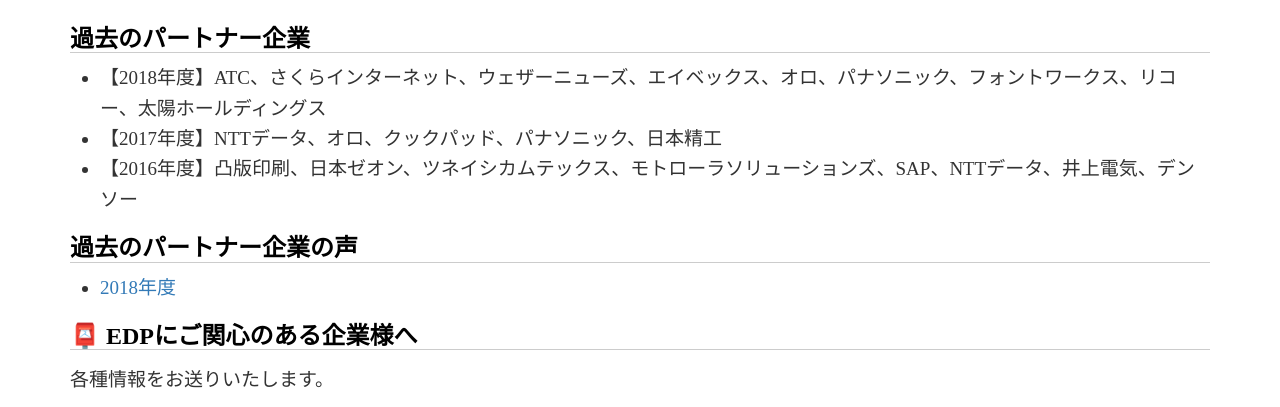
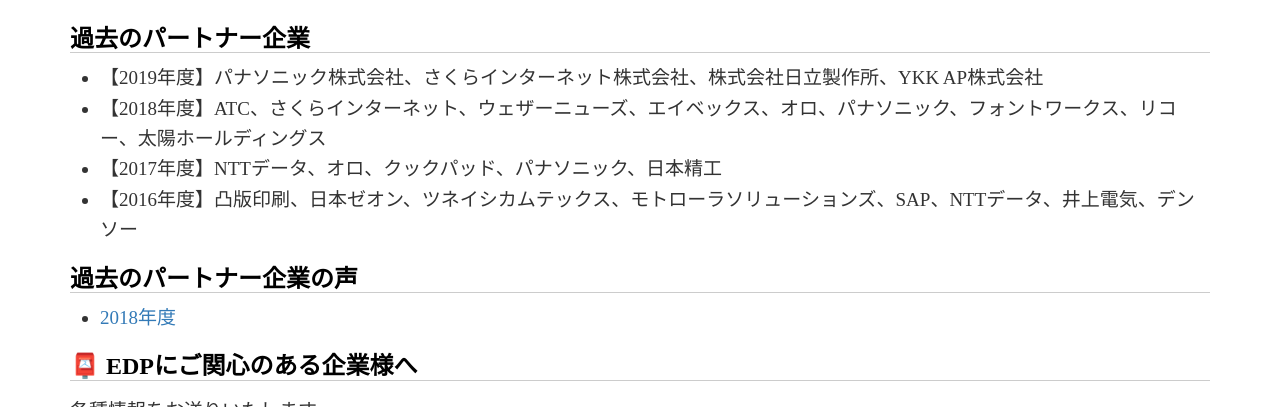
Before and after one commit to titech-edp/titech-edp.github.io, a Jekyll site: the page built from corporate-partner/index.md, in a window 1280 px wide and 900 px high, scrolled down 841 px, cut to the strip 268-675 px from the top of the window. Built offline with Jekyll 4.4.1, drawn with Linux system fonts in a browser that asks for light colours; nearby versions of some CDN libraries; emoji names are drawn with the system emoji font; library files that are not in the unit come from our copies.

Commit message:
Add 2019 partners

```diff
--- a/corporate-partner/index.md
+++ b/corporate-partner/index.md
@@ -9,6 +9,7 @@
 
 ## 過去のパートナー企業
 
+* 【2019年度】パナソニック株式会社、さくらインターネット株式会社、株式会社日立製作所、YKK AP株式会社
 * 【2018年度】ATC、さくらインターネット、ウェザーニューズ、エイベックス、オロ、パナソニック、フォントワークス、リコー、太陽ホールディングス
 * 【2017年度】NTTデータ、オロ、クックパッド、パナソニック、日本精工
 * 【2016年度】凸版印刷、日本ゼオン、ツネイシカムテックス、モトローラソリューションズ、SAP、NTTデータ、井上電気、デンソー
```
